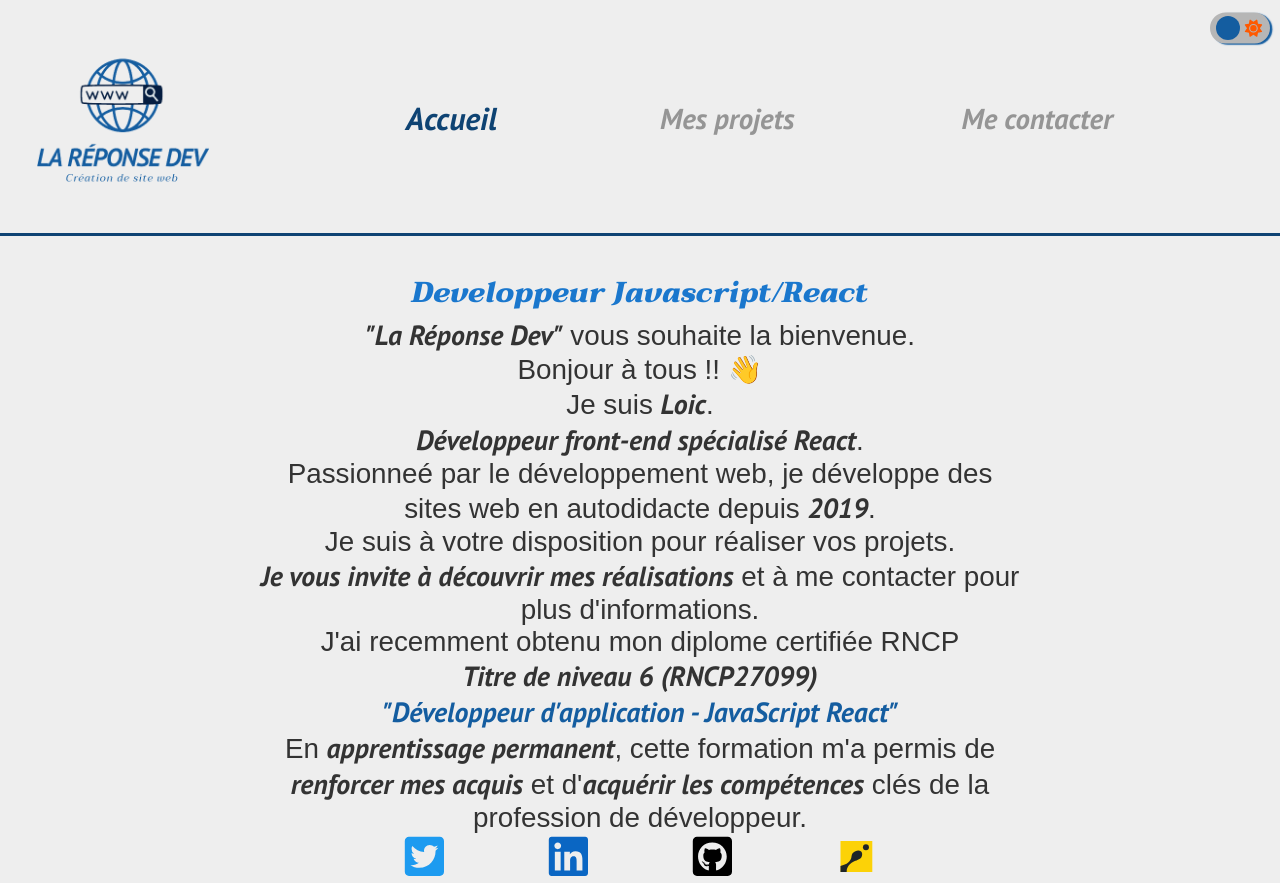
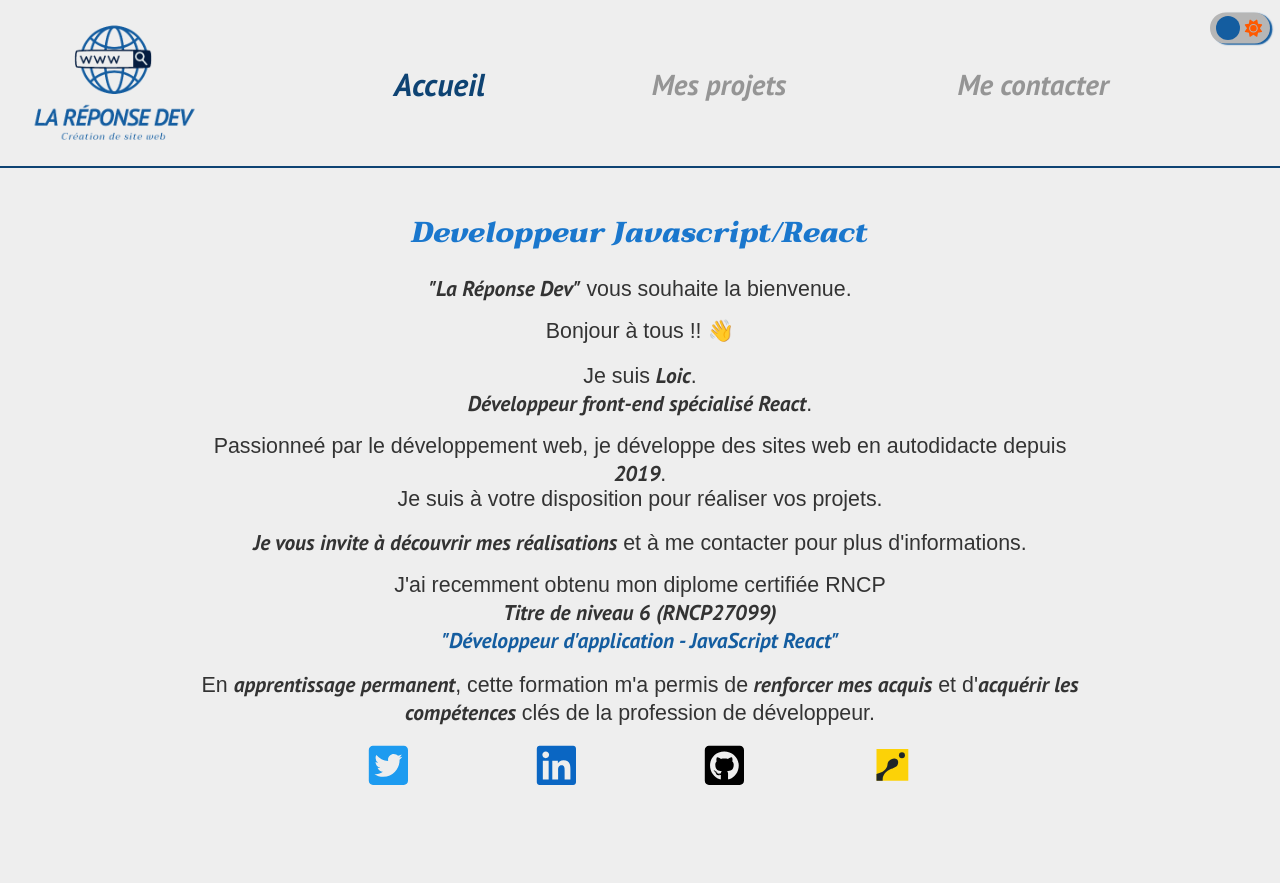
Before and after one commit to DevWeb13/portfolioreact, a React (Create React App) app: page / in a window 1280 px wide. After the commit the page ends 800 px from the top, so only its background shows below. Built offline with nearby package versions, Linux system fonts and the light colour scheme; a web font is replaced by a local one.

Commit message:
style: :lipstick: (_header.scss && _home.scss): Settings header's height && logo && header's nav text

```diff
--- a/src/components/Header/_header.scss
+++ b/src/components/Header/_header.scss
@@ -8,6 +8,7 @@
   .logo {
     background: url('../../assets/logo.png');
     background-size: cover;
+    background-position: center;
     display: flex;
     height: 100%;
     width: 9.375rem;
@@ -32,7 +33,7 @@
   position: absolute;
   bottom: 0;
   left: 0;
-  height: 0.2rem;
+  height: 0.1rem;
   width: 100%;
   background: $colorPrimaryDarken;
   transition: 5s linear;
@@ -54,18 +55,6 @@
   .header {
     height: $headerHeightMedium;
     .logo {
-      width: 12.5rem;
-    }
-    .navHeader {
-      font-size: $fontSizeMedium;
-    }
-  }
-}
-
-@include large {
-  .header {
-    height: $headerHeightLarge;
-    .logo {
       width: 15.625rem;
     }
     .navHeader {
@@ -74,11 +63,10 @@
   }
 }
 
-@include xLarge {
+@include large {
   .header {
-    height: $headerHeightXLarge;
     .logo {
-      width: 18.75rem;
+      width: 17.1875rem;
     }
     .navHeader {
       font-size: $fontSizeXLarge;
--- a/src/pages/Home/_home.scss
+++ b/src/pages/Home/_home.scss
@@ -59,36 +59,6 @@
     }
   }
 }
-
-@include large() {
-  .home {
-    min-height: calc(100vh - $headerHeightLarge - $gap);
-    // height: calc(100vh - $headerHeightLarge);
-
-    .homeContainer {
-      width: 65%;
-
-      p {
-        font-size: calc($fontSizeLarge - 1px);
-      }
-    }
-  }
-}
-
-@include xLarge() {
-  .home {
-    min-height: calc(100vh - $headerHeightXLarge - $gap);
-    // height: calc(100vh - $headerHeightXLarge);
-    .homeContainer {
-      width: 60%;
-
-      p {
-        font-size: calc($fontSizeXLarge - 1px);
-      }
-    }
-  }
-}
-
 // DARK MODE
 .dark {
   .home {
```
